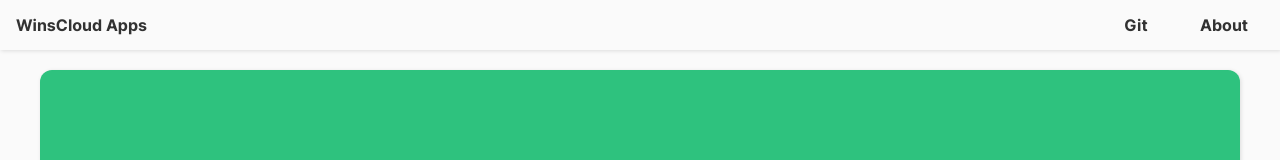
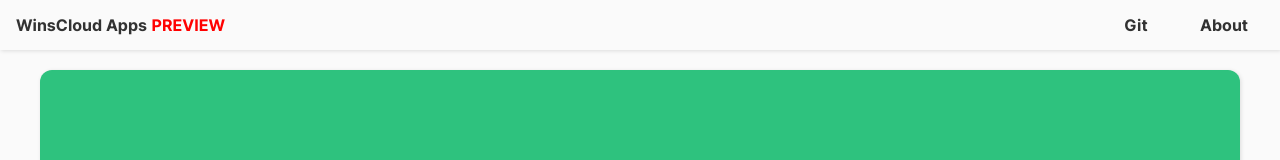
Before and after one commit to WinsDominoes/winscloud-apps, a plain HTML site: page index.html in a window 1280 px wide. Shown: the top 160 px of the page. Drawn offline with Linux system fonts and the light colour scheme.

Commit message:
add preview label

```diff
--- a/index.html
+++ b/index.html
@@ -16,6 +16,7 @@
                 <a href="/">
                     <div class="nav-title">
                         <b>WinsCloud Apps</b>
+                        <b style="color: red;">PREVIEW</b>
                     </div>
                 </a>
             </div>
```
